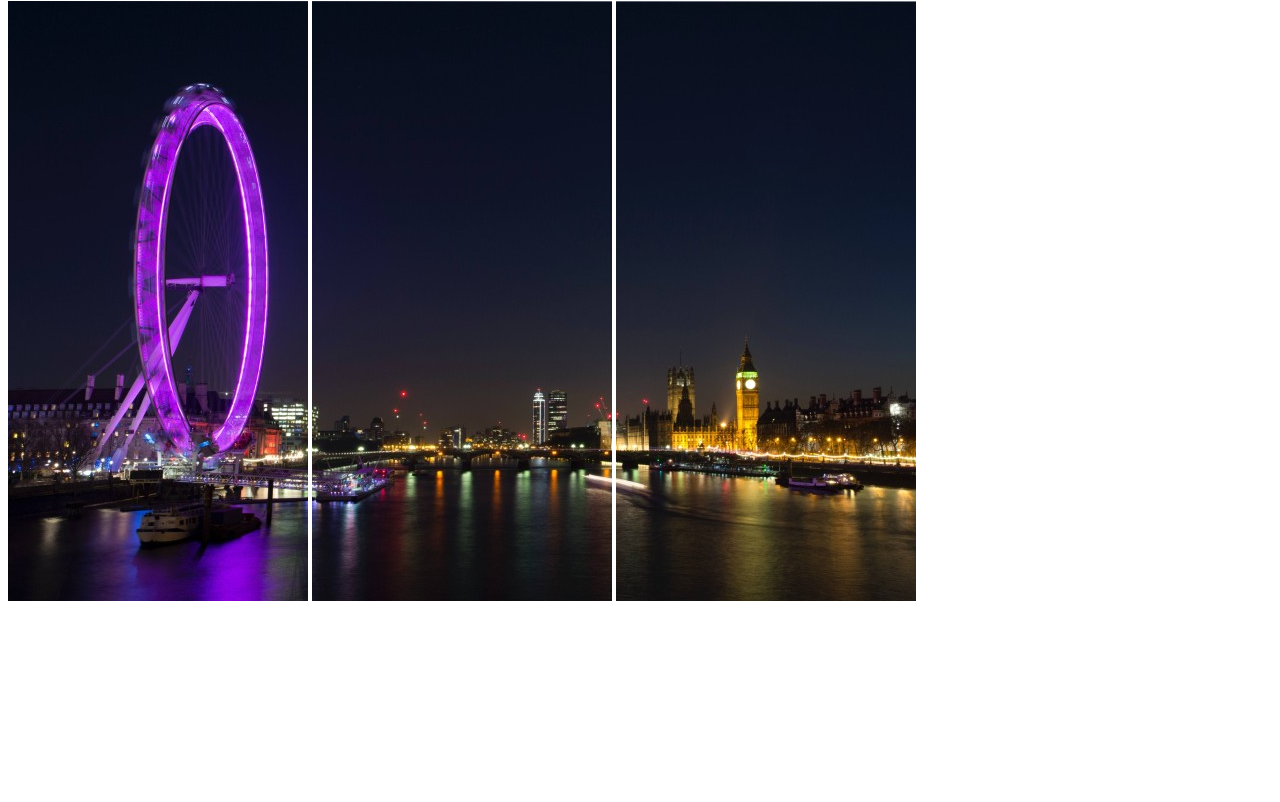
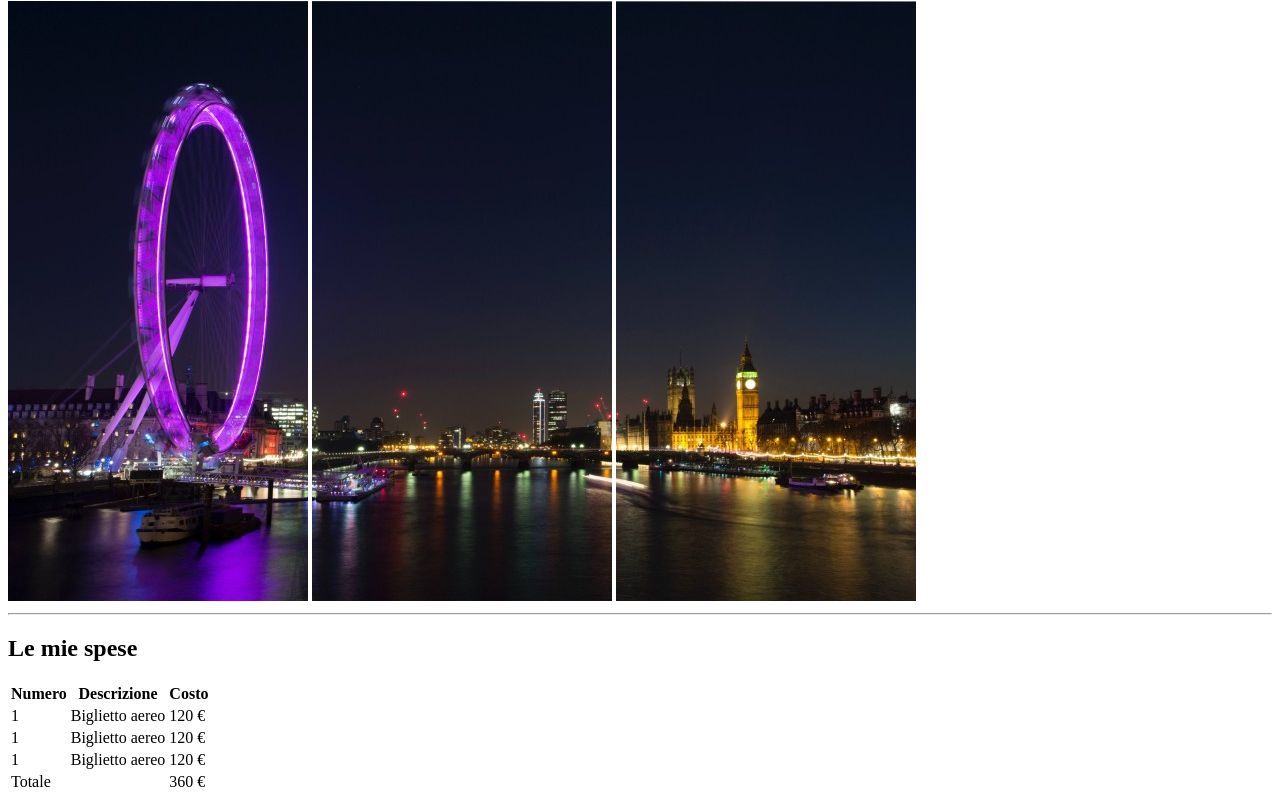
Before and after one commit to fede2796/html-london-trip, a plain HTML site: page index.html in a window 1280 px wide. Shown: the part 79-881 px from the top of the page. Before the commit the page ends 800 px from the top, so only its background shows below. Drawn offline with Linux system fonts and the light colour scheme.

Commit message:
Creazione tabella spese

```diff
--- a/index.html
+++ b/index.html
@@ -22,5 +22,62 @@
 
     </header>
 
+    <hr>
+
+    <!-- Inserisco tutte le informazioni necessarie per il viaggio -->
+    <main>
+
+        <h2>Le mie spese</h2>
+
+        <!-- Tabella delle spese -->
+        <div>
+
+            <table>
+
+                <!--Intestazione della tabella-->
+                <thead>
+
+                    <tr>
+                        <th> Numero </th>
+                        <th> Descrizione </th>
+                        <th> Costo </th>
+                    </tr>
+
+                </thead>
+
+                <!-- Corpo della Tabella-->
+                <tbody>
+
+                    <tr>
+                        <td> 1 </td>
+                        <td> Biglietto aereo </td>
+                        <td> 120 &euro; </td>
+                    </tr>
+
+                    <tr>
+                        <td> 1 </td>
+                        <td> Biglietto aereo </td>
+                        <td> 120 &euro; </td>
+                    </tr>
+
+                    <tr>
+                        <td> 1 </td>
+                        <td> Biglietto aereo </td>
+                        <td> 120 &euro; </td>
+                    </tr>
+
+                    <tr>
+
+                        <td colspan="2"> Totale </td>
+                        <td> 360 &euro; </td>
+                    </tr>
+
+                </tbody>
+
+            </table>
+        </div>
+
+    </main>
+
 </body>
 </html>
```
